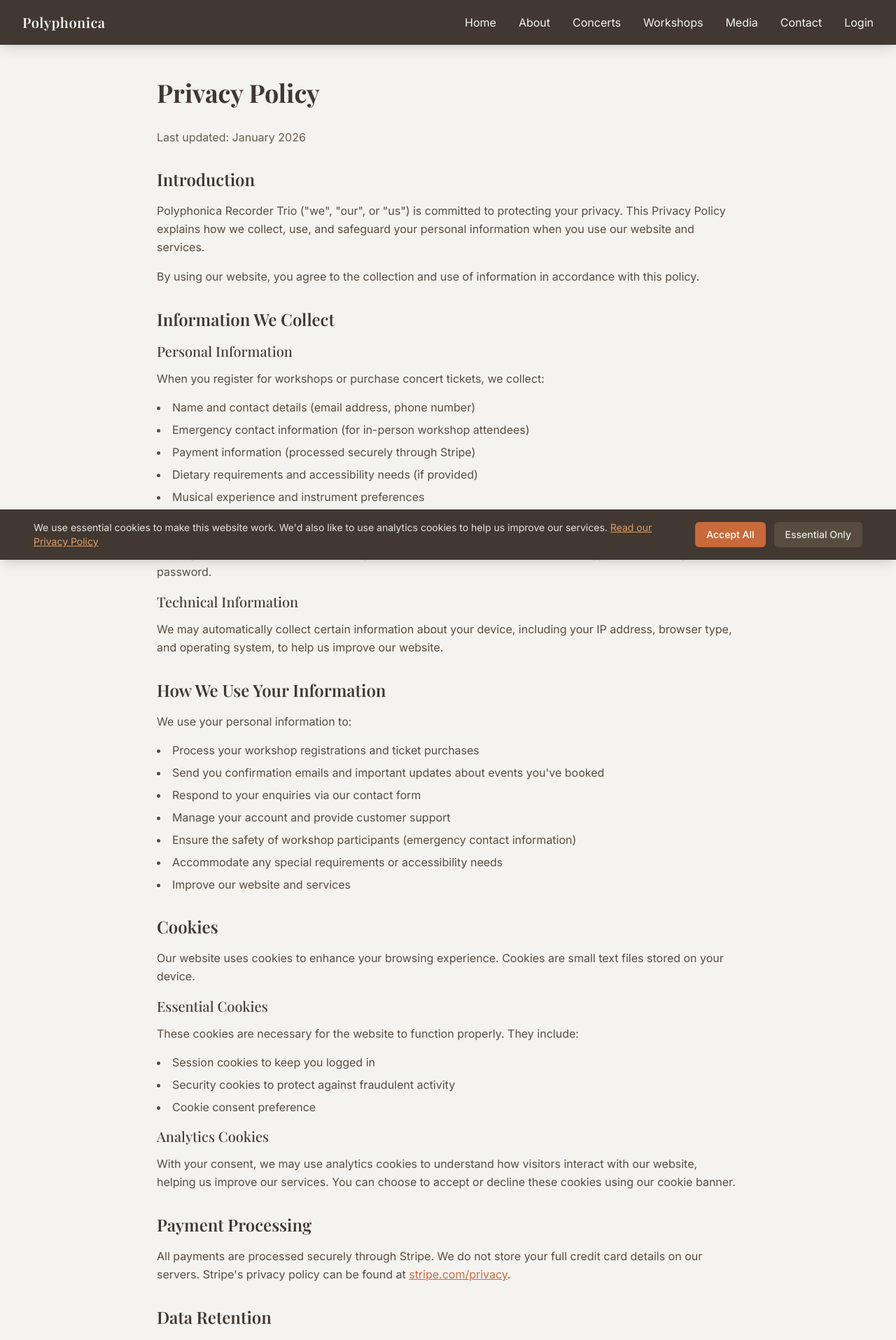
After one commit to polyphonica/polyphonicarecordertrio, a Django app: page /privacy/ in a window 1280 px wide. The commit adds this page. Shown: the top 1915 px of the page at 70% size. Run offline with Django 5.2, Linux system fonts and the light colour scheme; parts of the project's set-up code (start-up, migrations or seed data) failed here and were passed over; some libraries are stand-ins or nearby versions; some web fonts are replaced.

Commit message:
Add accessibility improvements, privacy policy, and cookie consent
- Add skip-to-content link for keyboard navigation
- Add ARIA labels and roles throughout base template
- Implement cookie consent banner with accept/essential options
- Create privacy policy page with GDPR-compliant content
- Create accessibility statement page
- Add Legal section to footer with links to new pages

Co-Authored-By: Claude Opus 4.5 <noreply@anthropic.com>

```diff
--- a/core/urls.py
+++ b/core/urls.py
@@ -6,5 +6,7 @@ app_name = 'core'
 urlpatterns = [
     path('', views.home, name='home'),
     path('contact/', views.contact, name='contact'),
+    path('privacy/', views.privacy, name='privacy'),
+    path('accessibility/', views.accessibility, name='accessibility'),
     path('manage/', views.staff_dashboard, name='staff_dashboard'),
 ]
--- a/core/views.py
+++ b/core/views.py
@@ -26,6 +26,16 @@ def home(request):
         'upcoming_workshops': upcoming_workshops,
     }
     return render(request, 'core/home.html', context)
+
+
+def privacy(request):
+    """Privacy policy page."""
+    return render(request, 'core/privacy.html')
+
+
+def accessibility(request):
+    """Accessibility statement page."""
+    return render(request, 'core/accessibility.html')
 
 
 def contact(request):
--- a/templates/base.html
+++ b/templates/base.html
@@ -66,13 +66,32 @@
         .hero-gradient {
             background: linear-gradient(135deg, rgba(35, 30, 25, 0.85) 0%, rgba(64, 56, 49, 0.75) 100%);
         }
+        /* Skip link styling */
+        .skip-link {
+            position: absolute;
+            top: -40px;
+            left: 0;
+            background: #403831;
+            color: #f5f3f0;
+            padding: 8px 16px;
+            z-index: 100;
+            transition: top 0.3s;
+        }
+        .skip-link:focus {
+            top: 0;
+        }
     </style>
 
     {% block extra_head %}{% endblock %}
 </head>
 <body class="min-h-screen flex flex-col bg-primary-50 text-primary-900">
+    <!-- Skip to main content link for accessibility -->
+    <a href="#main-content" class="skip-link focus:outline-none focus:ring-2 focus:ring-accent-500">
+        Skip to main content
+    </a>
+
     <!-- Navigation -->
-    <nav class="bg-primary-900 text-primary-50 sticky top-0 z-50 shadow-lg">
+    <nav class="bg-primary-900 text-primary-50 sticky top-0 z-50 shadow-lg" aria-label="Main navigation">
         <div class="max-w-7xl mx-auto px-4 sm:px-6 lg:px-8">
             <div class="flex justify-between items-center h-16">
                 <!-- Logo -->
@@ -99,8 +118,8 @@
                 </div>
 
                 <!-- Mobile menu button -->
-                <button id="mobile-menu-btn" class="md:hidden p-2 rounded-md hover:bg-primary-800 focus:outline-none">
-                    <svg class="w-6 h-6" fill="none" stroke="currentColor" viewBox="0 0 24 24">
+                <button id="mobile-menu-btn" class="md:hidden p-2 rounded-md hover:bg-primary-800 focus:outline-none focus:ring-2 focus:ring-accent-400" aria-label="Open menu" aria-expanded="false" aria-controls="mobile-menu">
+                    <svg class="w-6 h-6" fill="none" stroke="currentColor" viewBox="0 0 24 24" aria-hidden="true">
                         <path stroke-linecap="round" stroke-linejoin="round" stroke-width="2" d="M4 6h16M4 12h16M4 18h16"/>
                     </svg>
                 </button>
@@ -108,21 +127,21 @@
         </div>
 
         <!-- Mobile Navigation -->
-        <div id="mobile-menu" class="hidden md:hidden bg-primary-800">
+        <div id="mobile-menu" class="hidden md:hidden bg-primary-800" role="menu">
             <div class="px-4 py-3 space-y-2">
-                <a href="{% url 'core:home' %}" class="block py-2 hover:text-accent-400">Home</a>
-                <a href="{% url 'about:index' %}" class="block py-2 hover:text-accent-400">About</a>
-                <a href="{% url 'concerts:index' %}" class="block py-2 hover:text-accent-400">Concerts</a>
-                <a href="{% url 'workshops:index' %}" class="block py-2 hover:text-accent-400">Workshops</a>
-                <a href="{% url 'media_content:index' %}" class="block py-2 hover:text-accent-400">Media</a>
-                <a href="{% url 'core:contact' %}" class="block py-2 hover:text-accent-400">Contact</a>
+                <a href="{% url 'core:home' %}" class="block py-2 hover:text-accent-400" role="menuitem">Home</a>
+                <a href="{% url 'about:index' %}" class="block py-2 hover:text-accent-400" role="menuitem">About</a>
+                <a href="{% url 'concerts:index' %}" class="block py-2 hover:text-accent-400" role="menuitem">Concerts</a>
+                <a href="{% url 'workshops:index' %}" class="block py-2 hover:text-accent-400" role="menuitem">Workshops</a>
+                <a href="{% url 'media_content:index' %}" class="block py-2 hover:text-accent-400" role="menuitem">Media</a>
+                <a href="{% url 'core:contact' %}" class="block py-2 hover:text-accent-400" role="menuitem">Contact</a>
                 {% if user.is_authenticated %}
                     {% if user.is_staff %}
-                    <a href="{% url 'core:staff_dashboard' %}" class="block py-2 hover:text-accent-400">Manage</a>
+                    <a href="{% url 'core:staff_dashboard' %}" class="block py-2 hover:text-accent-400" role="menuitem">Manage</a>
                     {% endif %}
-                    <a href="{% url 'accounts:profile' %}" class="block py-2 hover:text-accent-400">My Account</a>
+                    <a href="{% url 'accounts:profile' %}" class="block py-2 hover:text-accent-400" role="menuitem">My Account</a>
                 {% else %}
-                    <a href="{% url 'accounts:login' %}" class="block py-2 hover:text-accent-400">Login</a>
+                    <a href="{% url 'accounts:login' %}" class="block py-2 hover:text-accent-400" role="menuitem">Login</a>
                 {% endif %}
             </div>
         </div>
@@ -130,9 +149,9 @@
 
     <!-- Messages -->
     {% if messages %}
-    <div class="max-w-7xl mx-auto px-4 sm:px-6 lg:px-8 mt-4">
+    <div class="max-w-7xl mx-auto px-4 sm:px-6 lg:px-8 mt-4" role="status" aria-live="polite">
         {% for message in messages %}
-        <div class="mb-2 p-4 rounded-lg {% if message.tags == 'error' %}bg-red-100 text-red-800 border border-red-200{% elif message.tags == 'success' %}bg-green-100 text-green-800 border border-green-200{% else %}bg-blue-100 text-blue-800 border border-blue-200{% endif %}">
+        <div class="mb-2 p-4 rounded-lg {% if message.tags == 'error' %}bg-red-100 text-red-800 border border-red-200{% elif message.tags == 'success' %}bg-green-100 text-green-800 border border-green-200{% elif message.tags == 'warning' %}bg-yellow-100 text-yellow-800 border border-yellow-200{% else %}bg-blue-100 text-blue-800 border border-blue-200{% endif %}" role="alert">
             {{ message }}
         </div>
         {% endfor %}
@@ -140,14 +159,37 @@
     {% endif %}
 
     <!-- Main Content -->
-    <main class="flex-grow">
+    <main id="main-content" class="flex-grow" tabindex="-1">
         {% block content %}{% endblock %}
     </main>
 
+    <!-- Cookie Consent Banner -->
+    <div id="cookie-banner" class="fixed bottom-0 left-0 right-0 bg-primary-900 text-primary-100 p-4 shadow-lg z-50 hidden" role="dialog" aria-labelledby="cookie-title" aria-describedby="cookie-desc">
+        <div class="max-w-7xl mx-auto px-4 sm:px-6 lg:px-8">
+            <div class="flex flex-col md:flex-row items-center justify-between gap-4">
+                <div class="flex-1">
+                    <h2 id="cookie-title" class="sr-only">Cookie Notice</h2>
+                    <p id="cookie-desc" class="text-sm">
+                        We use essential cookies to make this website work. We'd also like to use analytics cookies to help us improve our services.
+                        <a href="{% url 'core:privacy' %}" class="text-accent-400 hover:text-accent-300 underline">Read our Privacy Policy</a>
+                    </p>
+                </div>
+                <div class="flex gap-3">
+                    <button id="cookie-accept" class="px-4 py-2 bg-accent-600 text-white rounded-md hover:bg-accent-700 focus:outline-none focus:ring-2 focus:ring-accent-400 text-sm font-medium">
+                        Accept All
+                    </button>
+                    <button id="cookie-essential" class="px-4 py-2 bg-primary-700 text-primary-100 rounded-md hover:bg-primary-600 focus:outline-none focus:ring-2 focus:ring-accent-400 text-sm font-medium">
+                        Essential Only
+                    </button>
+                </div>
+            </div>
+        </div>
+    </div>
+
     <!-- Footer -->
-    <footer class="bg-primary-900 text-primary-100 mt-auto">
+    <footer class="bg-primary-900 text-primary-100 mt-auto" role="contentinfo">
         <div class="max-w-7xl mx-auto px-4 sm:px-6 lg:px-8 py-12">
-            <div class="grid grid-cols-1 md:grid-cols-3 gap-8">
+            <div class="grid grid-cols-1 md:grid-cols-4 gap-8">
                 <!-- About -->
                 <div>
                     <h3 class="text-lg font-serif font-semibold mb-4 text-primary-50">Polyphonica Recorder Trio</h3>
@@ -166,12 +208,21 @@
                     </ul>
                 </div>
 
+                <!-- Legal -->
+                <div>
+                    <h3 class="text-lg font-serif font-semibold mb-4 text-primary-50">Legal</h3>
+                    <ul class="space-y-2 text-sm">
+                        <li><a href="{% url 'core:privacy' %}" class="text-primary-300 hover:text-accent-400 transition-colors">Privacy Policy</a></li>
+                        <li><a href="{% url 'core:accessibility' %}" class="text-primary-300 hover:text-accent-400 transition-colors">Accessibility</a></li>
+                    </ul>
+                </div>
+
                 <!-- Social -->
                 <div>
                     <h3 class="text-lg font-serif font-semibold mb-4 text-primary-50">Connect</h3>
                     <div class="flex space-x-4">
-                        <a href="#" class="text-primary-300 hover:text-accent-400 transition-colors" aria-label="Facebook">
-                            <svg class="w-6 h-6" fill="currentColor" viewBox="0 0 24 24">
+                        <a href="#" class="text-primary-300 hover:text-accent-400 transition-colors" aria-label="Follow us on Facebook">
+                            <svg class="w-6 h-6" fill="currentColor" viewBox="0 0 24 24" aria-hidden="true">
                                 <path d="M24 12.073c0-6.627-5.373-12-12-12s-12 5.373-12 12c0 5.99 4.388 10.954 10.125 11.854v-8.385H7.078v-3.47h3.047V9.43c0-3.007 1.792-4.669 4.533-4.669 1.312 0 2.686.235 2.686.235v2.953H15.83c-1.491 0-1.956.925-1.956 1.874v2.25h3.328l-.532 3.47h-2.796v8.385C19.612 23.027 24 18.062 24 12.073z"/>
                             </svg>
                         </a>
@@ -187,11 +238,35 @@
 
     <!-- Mobile menu script -->
     <script>
+        // Mobile menu toggle with accessibility
         const mobileMenuBtn = document.getElementById('mobile-menu-btn');
         const mobileMenu = document.getElementById('mobile-menu');
 
         mobileMenuBtn.addEventListener('click', () => {
+            const isExpanded = mobileMenuBtn.getAttribute('aria-expanded') === 'true';
+            mobileMenuBtn.setAttribute('aria-expanded', !isExpanded);
+            mobileMenuBtn.setAttribute('aria-label', isExpanded ? 'Open menu' : 'Close menu');
             mobileMenu.classList.toggle('hidden');
+        });
+
+        // Cookie consent
+        const cookieBanner = document.getElementById('cookie-banner');
+        const cookieAccept = document.getElementById('cookie-accept');
+        const cookieEssential = document.getElementById('cookie-essential');
+
+        // Check if consent already given
+        if (!localStorage.getItem('cookieConsent')) {
+            cookieBanner.classList.remove('hidden');
+        }
+
+        cookieAccept.addEventListener('click', () => {
+            localStorage.setItem('cookieConsent', 'all');
+            cookieBanner.classList.add('hidden');
+        });
+
+        cookieEssential.addEventListener('click', () => {
+            localStorage.setItem('cookieConsent', 'essential');
+            cookieBanner.classList.add('hidden');
         });
     </script>
 
--- /dev/null
+++ b/templates/core/privacy.html
@@ -0,0 +1,157 @@
+{% extends 'base.html' %}
+
+{% block title %}Privacy Policy - Polyphonica Recorder Trio{% endblock %}
+
+{% block content %}
+<div class="max-w-4xl mx-auto px-4 sm:px-6 lg:px-8 py-12">
+    <h1 class="text-3xl md:text-4xl font-serif font-bold text-primary-900 mb-8">Privacy Policy</h1>
+
+    <p class="text-primary-600 mb-8">Last updated: January 2026</p>
+
+    <div class="prose prose-primary max-w-none space-y-8">
+        <section>
+            <h2 class="text-2xl font-serif font-semibold text-primary-900 mb-4">Introduction</h2>
+            <p class="text-primary-700 leading-relaxed mb-4">
+                Polyphonica Recorder Trio ("we", "our", or "us") is committed to protecting your privacy. This Privacy Policy explains how we collect, use, and safeguard your personal information when you use our website and services.
+            </p>
+            <p class="text-primary-700 leading-relaxed">
+                By using our website, you agree to the collection and use of information in accordance with this policy.
+            </p>
+        </section>
+
+        <section>
+            <h2 class="text-2xl font-serif font-semibold text-primary-900 mb-4">Information We Collect</h2>
+
+            <h3 class="text-xl font-serif font-medium text-primary-800 mb-3">Personal Information</h3>
+            <p class="text-primary-700 leading-relaxed mb-4">When you register for workshops or purchase concert tickets, we collect:</p>
+            <ul class="list-disc list-inside text-primary-700 space-y-2 mb-4">
+                <li>Name and contact details (email address, phone number)</li>
+                <li>Emergency contact information (for in-person workshop attendees)</li>
+                <li>Payment information (processed securely through Stripe)</li>
+                <li>Dietary requirements and accessibility needs (if provided)</li>
+                <li>Musical experience and instrument preferences</li>
+            </ul>
+
+            <h3 class="text-xl font-serif font-medium text-primary-800 mb-3">Account Information</h3>
+            <p class="text-primary-700 leading-relaxed mb-4">
+                When you create an account, we store your username, email address, and an encrypted version of your password.
+            </p>
+
+            <h3 class="text-xl font-serif font-medium text-primary-800 mb-3">Technical Information</h3>
+            <p class="text-primary-700 leading-relaxed">
+                We may automatically collect certain information about your device, including your IP address, browser type, and operating system, to help us improve our website.
+            </p>
+        </section>
+
+        <section>
+            <h2 class="text-2xl font-serif font-semibold text-primary-900 mb-4">How We Use Your Information</h2>
+            <p class="text-primary-700 leading-relaxed mb-4">We use your personal information to:</p>
+            <ul class="list-disc list-inside text-primary-700 space-y-2">
+                <li>Process your workshop registrations and ticket purchases</li>
+                <li>Send you confirmation emails and important updates about events you've booked</li>
+                <li>Respond to your enquiries via our contact form</li>
+                <li>Manage your account and provide customer support</li>
+                <li>Ensure the safety of workshop participants (emergency contact information)</li>
+                <li>Accommodate any special requirements or accessibility needs</li>
+                <li>Improve our website and services</li>
+            </ul>
+        </section>
+
+        <section>
+            <h2 class="text-2xl font-serif font-semibold text-primary-900 mb-4">Cookies</h2>
+            <p class="text-primary-700 leading-relaxed mb-4">
+                Our website uses cookies to enhance your browsing experience. Cookies are small text files stored on your device.
+            </p>
+
+            <h3 class="text-xl font-serif font-medium text-primary-800 mb-3">Essential Cookies</h3>
+            <p class="text-primary-700 leading-relaxed mb-4">
+                These cookies are necessary for the website to function properly. They include:
+            </p>
+            <ul class="list-disc list-inside text-primary-700 space-y-2 mb-4">
+                <li>Session cookies to keep you logged in</li>
+                <li>Security cookies to protect against fraudulent activity</li>
+                <li>Cookie consent preference</li>
+            </ul>
+
+            <h3 class="text-xl font-serif font-medium text-primary-800 mb-3">Analytics Cookies</h3>
+            <p class="text-primary-700 leading-relaxed">
+                With your consent, we may use analytics cookies to understand how visitors interact with our website, helping us improve our services. You can choose to accept or decline these cookies using our cookie banner.
+            </p>
+        </section>
+
+        <section>
+            <h2 class="text-2xl font-serif font-semibold text-primary-900 mb-4">Payment Processing</h2>
+            <p class="text-primary-700 leading-relaxed">
+                All payments are processed securely through Stripe. We do not store your full credit card details on our servers. Stripe's privacy policy can be found at <a href="https://stripe.com/privacy" class="text-accent-600 hover:text-accent-700 underline" target="_blank" rel="noopener noreferrer">stripe.com/privacy</a>.
+            </p>
+        </section>
+
+        <section>
+            <h2 class="text-2xl font-serif font-semibold text-primary-900 mb-4">Data Retention</h2>
+            <p class="text-primary-700 leading-relaxed">
+                We retain your personal information for as long as necessary to fulfil the purposes outlined in this policy, unless a longer retention period is required by law. Registration records are kept for accounting and safety purposes. You may request deletion of your account at any time by contacting us.
+            </p>
+        </section>
+
+        <section>
+            <h2 class="text-2xl font-serif font-semibold text-primary-900 mb-4">Data Sharing</h2>
+            <p class="text-primary-700 leading-relaxed mb-4">
+                We do not sell your personal information to third parties. We may share your information with:
+            </p>
+            <ul class="list-disc list-inside text-primary-700 space-y-2">
+                <li>Payment processors (Stripe) to complete transactions</li>
+                <li>Email service providers to send you important communications</li>
+                <li>Law enforcement or regulatory bodies if required by law</li>
+            </ul>
+        </section>
+
+        <section>
+            <h2 class="text-2xl font-serif font-semibold text-primary-900 mb-4">Your Rights</h2>
+            <p class="text-primary-700 leading-relaxed mb-4">Under data protection law, you have the right to:</p>
+            <ul class="list-disc list-inside text-primary-700 space-y-2">
+                <li>Access the personal information we hold about you</li>
+                <li>Request correction of inaccurate information</li>
+                <li>Request deletion of your personal information</li>
+                <li>Object to processing of your personal information</li>
+                <li>Request restriction of processing</li>
+                <li>Data portability</li>
+                <li>Withdraw consent at any time (where processing is based on consent)</li>
+            </ul>
+        </section>
+
+        <section>
+            <h2 class="text-2xl font-serif font-semibold text-primary-900 mb-4">Data Security</h2>
+            <p class="text-primary-700 leading-relaxed">
+                We implement appropriate technical and organisational measures to protect your personal information against unauthorised access, alteration, disclosure, or destruction. This includes using encrypted connections (HTTPS), secure password storage, and regular security reviews.
+            </p>
+        </section>
+
+        <section>
+            <h2 class="text-2xl font-serif font-semibold text-primary-900 mb-4">Children's Privacy</h2>
+            <p class="text-primary-700 leading-relaxed">
+                Our services are not directed at children under 16. We do not knowingly collect personal information from children. If you believe we have collected information from a child, please contact us immediately.
+            </p>
+        </section>
+
+        <section>
+            <h2 class="text-2xl font-serif font-semibold text-primary-900 mb-4">Changes to This Policy</h2>
+            <p class="text-primary-700 leading-relaxed">
+                We may update this Privacy Policy from time to time. Any changes will be posted on this page with an updated revision date. We encourage you to review this policy periodically.
+            </p>
+        </section>
+
+        <section>
+            <h2 class="text-2xl font-serif font-semibold text-primary-900 mb-4">Contact Us</h2>
+            <p class="text-primary-700 leading-relaxed mb-4">
+                If you have any questions about this Privacy Policy or wish to exercise your data protection rights, please contact us:
+            </p>
+            <p class="text-primary-700">
+                Email: <a href="mailto:polyphonicatrio@gmail.com" class="text-accent-600 hover:text-accent-700 underline">polyphonicatrio@gmail.com</a>
+            </p>
+            <p class="text-primary-700 mt-4">
+                You also have the right to lodge a complaint with the Information Commissioner's Office (ICO) if you are concerned about how we handle your data.
+            </p>
+        </section>
+    </div>
+</div>
+{% endblock %}
```
Also changed, not shown: templates/core/accessibility.html (added, +121 -0 lines).
